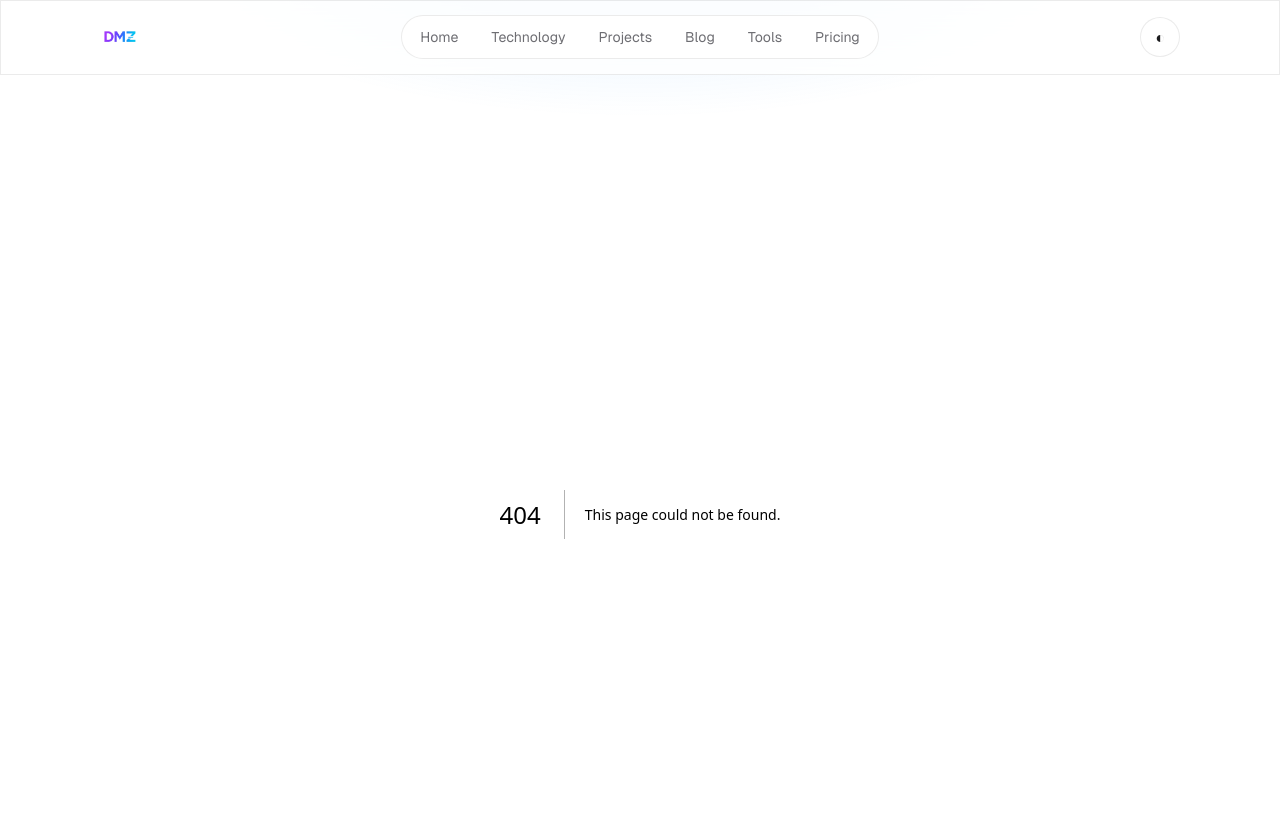
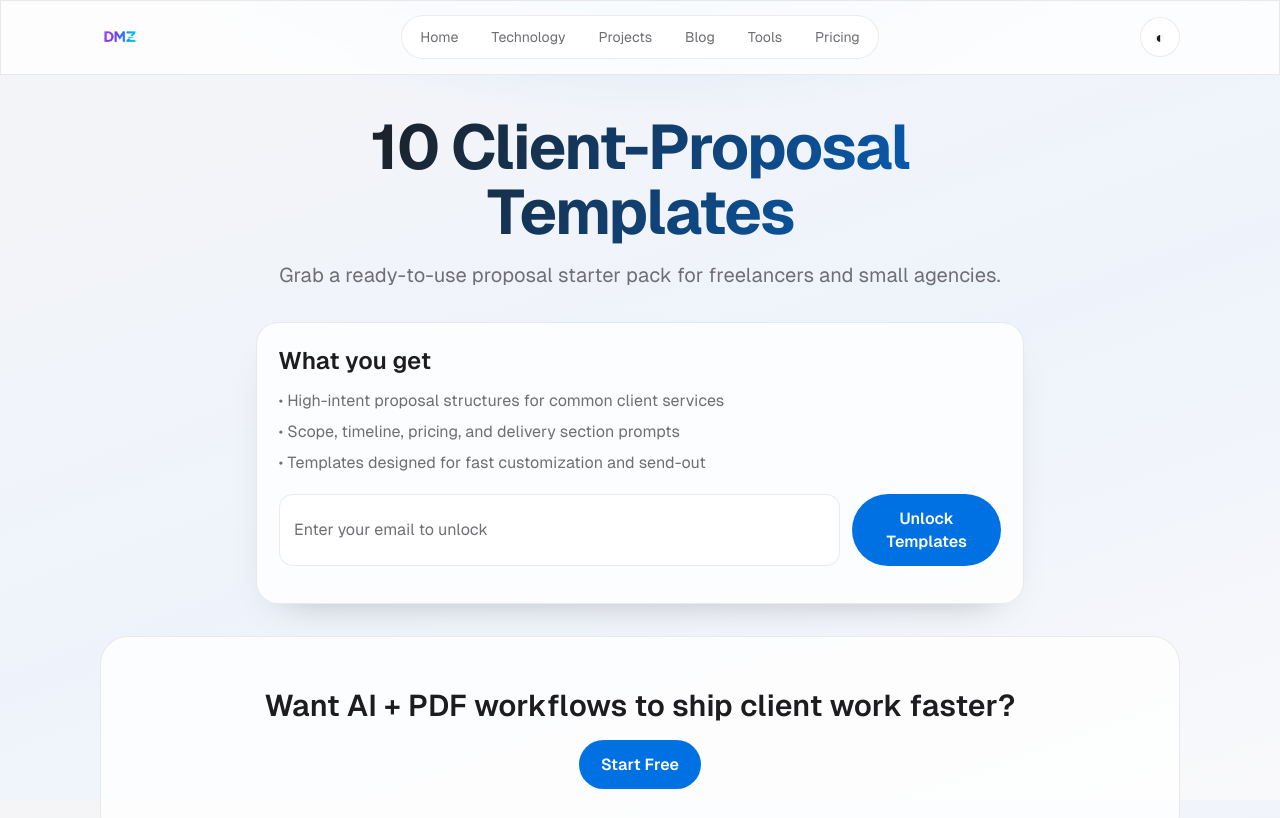
Before and after one commit to kalyanar4/project-space, a Next.js app: page /lead-magnets/proposal-templates in a window 1280 px wide. Before the commit this address had no page. Shown: the top 818 px of the page. Built offline with nearby package versions, Linux system fonts and the light colour scheme.

Commit message:
Implement Week 2.2 email-gated lead magnet flow

```diff
--- /dev/null
+++ b/app/lead-magnets/proposal-templates/page.tsx
@@ -0,0 +1,136 @@
+"use client";
+
+import { FormEvent, useState } from "react";
+import Link from "next/link";
+import PageAnalytics from "@/components/PageAnalytics";
+import { trackCoreEvent } from "@/lib/analytics";
+import { ErrorState, LoadingState } from "@/components/FlowStates";
+
+export default function ProposalTemplatesPage() {
+  const [email, setEmail] = useState("");
+  const [status, setStatus] = useState<"idle" | "saving" | "saved" | "error">("idle");
+  const [message, setMessage] = useState("");
+
+  const handleSubmit = async (event: FormEvent<HTMLFormElement>) => {
+    event.preventDefault();
+    const normalized = email.trim().toLowerCase();
+
+    trackCoreEvent("tool_start", {
+      tool: "lead_magnet_proposal_templates",
+      source: "lead_magnet_gate",
+    });
+
+    setStatus("saving");
+    setMessage("");
+
+    try {
+      const res = await fetch("/api/email-capture", {
+        method: "POST",
+        headers: {
+          "Content-Type": "application/json",
+        },
+        body: JSON.stringify({
+          email: normalized,
+          tool: "lead_magnet_proposal_templates",
+          source: "lead_magnet_gate",
+        }),
+      });
+
+      const data = (await res.json()) as { error?: string };
+      if (!res.ok) {
+        throw new Error(data.error || "Unable to unlock templates right now.");
+      }
+
+      trackCoreEvent("email_capture", {
+        tool: "lead_magnet_proposal_templates",
+        source: "lead_magnet_gate",
+      });
+
+      trackCoreEvent("tool_success", {
+        tool: "lead_magnet_proposal_templates",
+        source: "lead_magnet_gate",
+      });
+
+      setStatus("saved");
+      setMessage("Templates unlocked. Download them below.");
+      setEmail("");
+    } catch (error) {
+      setStatus("error");
+      setMessage(error instanceof Error ? error.message : "Unlock failed.");
+    }
+  };
+
+  return (
+    <div className="page-shell">
+      <PageAnalytics event="landing_view" payload={{ page: "/lead-magnets/proposal-templates" }} />
+
+      <section className="page-intro reveal-fade-up">
+        <h1 className="page-title">10 Client-Proposal Templates</h1>
+        <p className="page-subtitle">
+          Grab a ready-to-use proposal starter pack for freelancers and small agencies.
+        </p>
+      </section>
+
+      <section className="glass-card max-w-3xl mx-auto w-full reveal-fade-up">
+        <h2 className="text-2xl font-semibold mb-3">What you get</h2>
+        <ul className="space-y-2 text-muted mb-5">
+          <li>• High-intent proposal structures for common client services</li>
+          <li>• Scope, timeline, pricing, and delivery section prompts</li>
+          <li>• Templates designed for fast customization and send-out</li>
+        </ul>
+
+        <form onSubmit={handleSubmit} className="flex flex-col sm:flex-row gap-3">
+          <input
+            type="email"
+            value={email}
+            onChange={(e) => setEmail(e.target.value)}
+            placeholder="Enter your email to unlock"
+            required
+          />
+          <button type="submit" className="primary-btn" disabled={status === "saving"}>
+            {status === "saving" ? "Unlocking..." : "Unlock Templates"}
+          </button>
+        </form>
+
+        <div className="mt-4 grid gap-3">
+          {status === "saving" && (
+            <LoadingState
+              title="Unlocking Templates"
+              description="Saving your email and preparing download access."
+            />
+          )}
+
+          {status === "error" && <ErrorState title="Unlock Failed" description={message} />}
+
+          {status === "saved" && (
+            <section className="glass-card">
+              <p className="text-green-500 mb-4">{message}</p>
+              <a
+                href="/lead-magnets/10-client-proposal-templates.txt"
+                download
+                className="primary-btn"
+                onClick={() =>
+                  trackCoreEvent("tool_success", {
+                    tool: "lead_magnet_proposal_templates_download",
+                    source: "lead_magnet_download",
+                  })
+                }
+              >
+                Download Templates
+              </a>
+            </section>
+          )}
+        </div>
+      </section>
+
+      <section className="cta-section reveal-fade-up">
+        <h2 className="text-2xl sm:text-3xl font-semibold mb-4">
+          Want AI + PDF workflows to ship client work faster?
+        </h2>
+        <Link href="/tools" className="primary-btn">
+          Start Free
+        </Link>
+      </section>
+    </div>
+  );
+}
--- a/app/page.tsx
+++ b/app/page.tsx
@@ -133,6 +133,23 @@ export default function Home() {
 
       <div className="section-divider" />
 
+      <section className="glass-card reveal-fade-up">
+        <h2 className="text-2xl font-semibold mb-2">Free Lead Magnet</h2>
+        <p className="text-muted mb-4">
+          Download “10 Client-Proposal Templates” after a quick email unlock.
+        </p>
+        <TrackedLink
+          href="/lead-magnets/proposal-templates"
+          className="primary-btn"
+          eventName="tool_start"
+          eventPayload={{ tool: "lead_magnet_proposal_templates", source: "home_lead_magnet" }}
+        >
+          Get Free Templates
+        </TrackedLink>
+      </section>
+
+      <div className="section-divider" />
+
       <section className="reveal-fade-up">
         <div className="page-intro mb-8">
           <h2 className="page-title">Commercial Purpose By Component</h2>
```
Also changed, not shown: public/lead-magnets/10-client-proposal-templates.txt (added), 1 other file (tests, documents, lock files or other folders).
